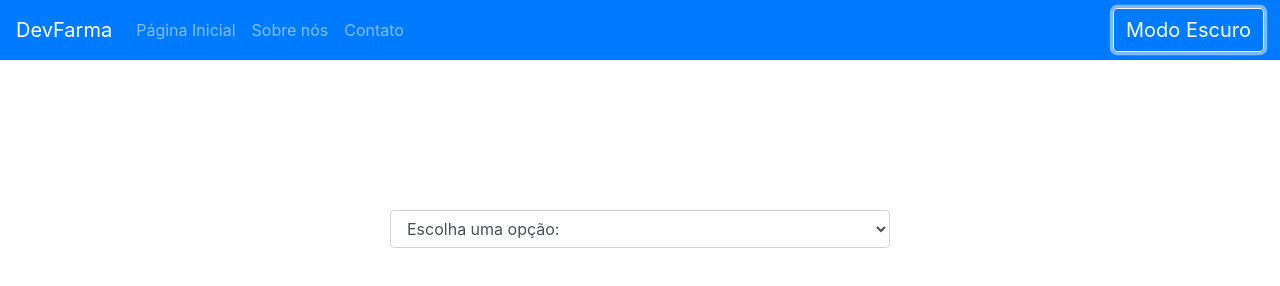
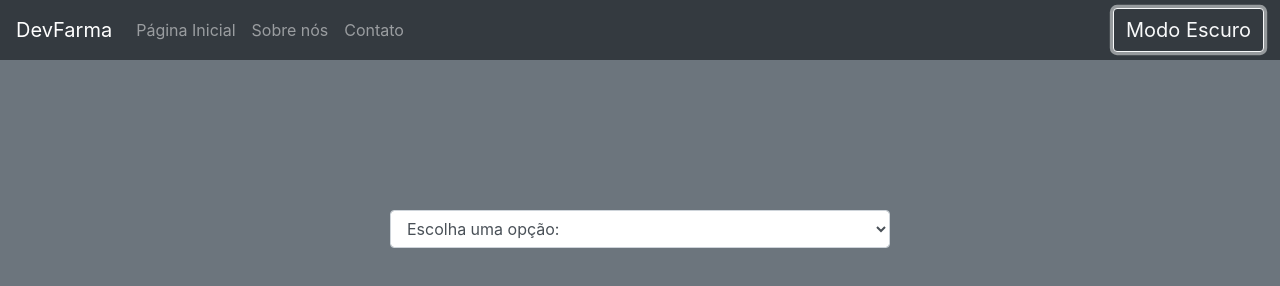
Before and after one commit to netoacpn/m01s07, a plain HTML site: page contact.html in a window 1280 px wide. Both pictures are taken after a click on the button "Modo Escuro". Drawn offline with nearby package versions, Linux system fonts and the light colour scheme.

Commit message:
Ex 07 fix

```diff
--- a/contact.html
+++ b/contact.html
@@ -13,7 +13,7 @@
     </style>
     <script src="scriptContato.js" defer></script>
   </head>
-  <body>
+  <body class = "bg-light" id = "body">
     <header>
 
     </header>
--- a/script.js
+++ b/script.js
@@ -261,8 +261,8 @@ function verificarTema(){
 
   botaoCompra.forEach(i => {
     i.classList.toggle("btn-primary")
-    i.classList.toggle("btn-dark")}
-  )
+    i.classList.toggle("btn-dark")
+  })
 
   favoriteIcon.forEach(i => {
     i.classList.toggle("text-primary")
--- a/scriptContato.js
+++ b/scriptContato.js
@@ -70,6 +70,7 @@ function addInfoNav(){
     buttonDarkMode.classList.add("btn", "btn-outline-light", "my-2", "my-sm-0")
     buttonDarkMode.setAttribute("type", "submit")
     buttonDarkMode.setAttribute("style", "margin-left: auto")
+    buttonDarkMode.id = "darkMode"
     buttonDarkMode.innerText = "Modo Escuro"
     navHeaderElement.appendChild(buttonDarkMode)
 }
@@ -129,3 +130,23 @@ function mudancaSelect(evento) {
   }
 
 selectDropdown.addEventListener("change", mudancaSelect)
+
+// Dark Mode
+
+var buttonDarkMode = document.getElementById('darkMode')
+
+var bodyElement = document.getElementById('body')
+
+buttonDarkMode.addEventListener("click", verificarTema)
+
+function verificarTema(){
+
+  navHeaderElement.classList.toggle("bg-primary")
+  navHeaderElement.classList.toggle("bg-dark")
+
+  buttonDarkMode.classList.toggle("btn-primary")
+  buttonDarkMode.classList.toggle("btn-dark")
+
+  bodyElement.classList.toggle("bg-light")
+  bodyElement.classList.toggle("bg-secondary")
+}
```
